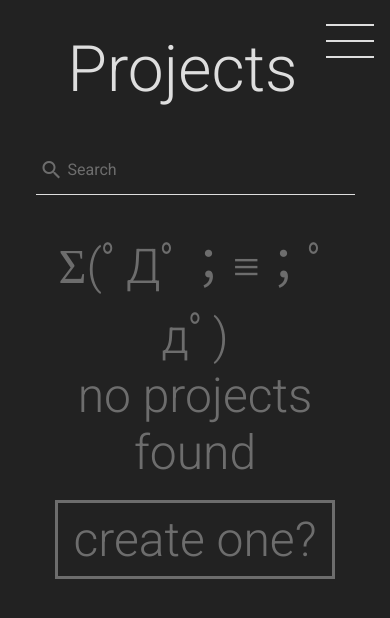
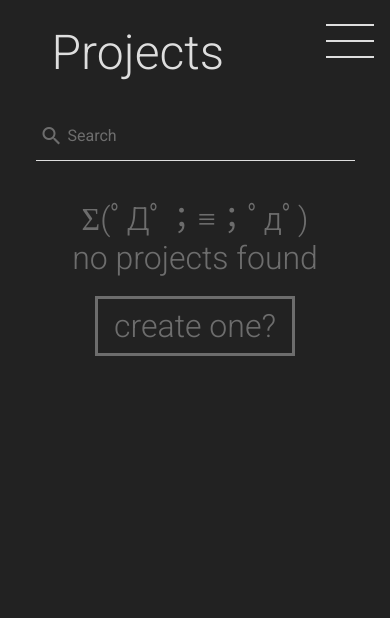
Before and after one commit to adenine-dev/pure-md-editor, a React (Create React App) app: page /app/projects in a window 390 px wide. Shown: the top 618 px of the page. Built offline with nearby package versions, Linux system fonts and the light colour scheme; what mousetrap would draw is missing.

Commit message:
fixed some responsive things

```diff
--- a/src/components/Editor.js
+++ b/src/components/Editor.js
@@ -8,7 +8,7 @@ import SplitEditor from "./SplitEditor.js"
 import Notification from "./Notification.js"
 import EmoteError from "./EmoteError.js"
 
-import { themes } from "../assets/js/theme.js"
+import { themes, breakpoints } from "../assets/js/theme.js"
 import api from "../assets/js/api.js"
 import keymaps from "../assets/js/codemirror/keymap/keymap.js"
 
@@ -50,7 +50,14 @@ export default class Editor extends Component {
         opacity: "0.4",
         color: themes[this.state.theme].color,
         fontSize: "48px",
+        padding: "0 16px",
         fontWeight: "300",
+        [breakpoints.phone]: {
+          fontSize: "32px"
+        },
+        [breakpoints.small]: {
+          fontSize: "24px"
+        }
       },
       placeholderLink: {
         transition: "all 0.3s cubic-bezier(.25,.8,.25,1)",
--- a/src/components/ProjectList.js
+++ b/src/components/ProjectList.js
@@ -3,7 +3,7 @@ import { Link } from 'react-router-dom';
 import { StyleSheet, css } from 'aphrodite/no-important';
 
 import api from "../assets/js/api.js"
-import { themes } from "../assets/js/theme.js"
+import { themes, breakpoints } from "../assets/js/theme.js"
 
 import SearchBar from "./SearchBar.js"
 import EmoteError from "./EmoteError.js"
@@ -62,13 +62,20 @@ const style = StyleSheet.create({
     padding: "16px 32px",
     marginBottom: "16px",
     fontSize: "32px",
+    [breakpoints.phone]: {
+      padding: "8px 16px",
+      fontSize: "24px"
+    }
   },
   placeholder: {
     textAlign: "center",
     opacity: "0.4",
     color: themes[theme].color,
     fontSize: "48px",
-    fontWeight: "300"
+    fontWeight: "300",
+    [breakpoints.phone]: {
+      fontSize: "32px"
+    }
   },
   placeholderLink: {
     transition: "all 0.3s cubic-bezier(.25,.8,.25,1)",
```
